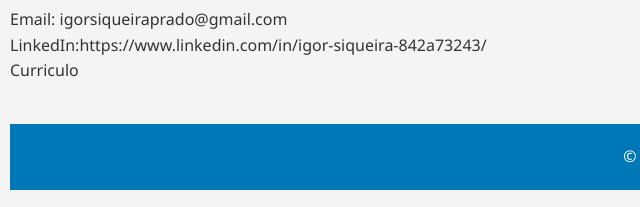
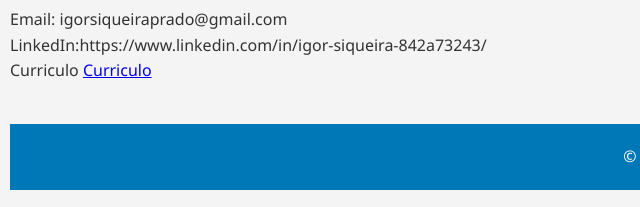
Before and after one commit to IgorSiqueira7/portifolioIgor, a plain HTML site: page index.html in a window 1280 px wide. Shown: the part 869-1076 px from the top of the page, 10-650 px from the left. Drawn offline with Linux system fonts and the light colour scheme.

Commit message:
curriculoa
aaaaaa

```diff
--- a/index.html
+++ b/index.html
@@ -60,7 +60,9 @@
     <h2>Contato</h2>
     <p>Email: igorsiqueiraprado@gmail.com</p>
     <p>LinkedIn:https://www.linkedin.com/in/igor-siqueira-842a73243/ </p>
-    <p>Curriculo </p>
+    <p>Curriculo
+      <a href="curriculo.html">Curriculo </a>
+    </p>
   </section>
 
 
```
Also changed, not shown: curriculo.html (added).
